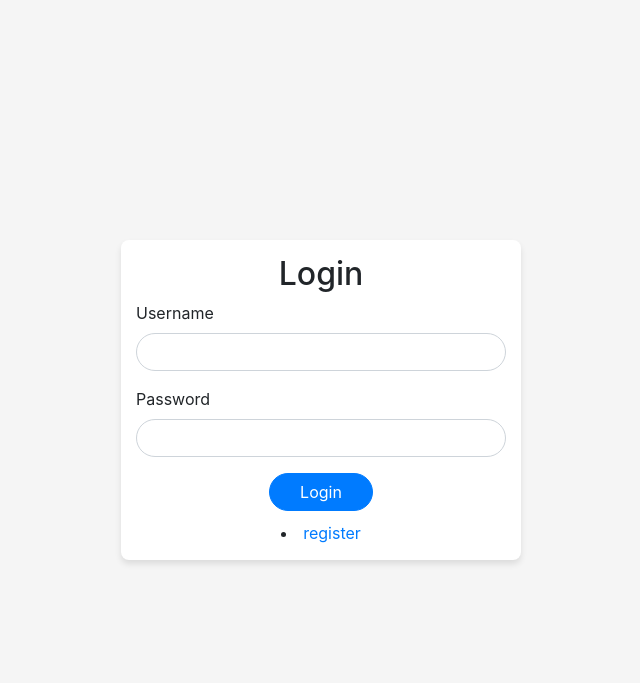
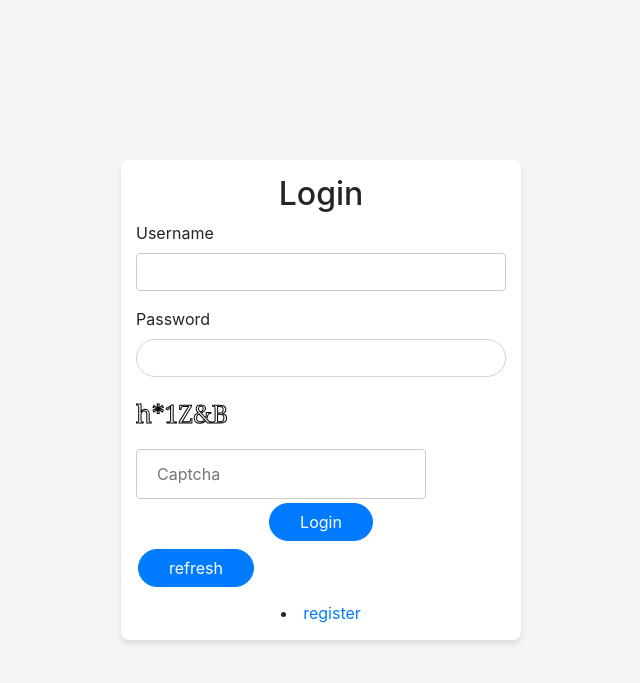
Before and after one commit to floatlcj/COMP3334Project, a Flask app: page /login in a window 1280 px wide. Shown: the top 683 px of the page, without its empty margins (319-959 px from the left). Run offline with Flask 3, Linux system fonts and the light colour scheme; some libraries are stand-ins or nearby versions.

Commit message:
login captcha

```diff
--- a/chat/webapp/app.py
+++ b/chat/webapp/app.py
@@ -110,6 +110,12 @@ def login():
         userDetails = request.form
         username = userDetails['username']
         password = userDetails['password']
+        valid = userDetails['valid']
+        input_str = userDetails['cpatchaTextBox']
+        if (valid!=input_str):
+            error = 'Invalid captcha'
+            return render_template('login.html', error=error)
+
         cur = mysql.connection.cursor()
         cur.execute("SELECT user_id FROM users WHERE username=%s AND password=%s", (username, password,))
         account = cur.fetchone()
@@ -175,5 +181,52 @@ def logout():
     flash('You have been successfully logged out.', 'info')  # Flash a logout success message
     return redirect(url_for('index'))
 
+# Registration for the new account
+@app.route('/register', methods=['GET', 'POST'])
+def register():
+    error = None
+    if request.method == 'POST':
+        userDetails = request.form
+        # Get the username and password
+        username = userDetails['username']
+        password = userDetails['password']
+
+        # Check whether the username is existed
+        if check_name_existed(username):
+            error = "Username is existed"
+        else:
+            register_new(username,password)
+
+    return render_template('login.html', error=error)
+
+def check_name_existed(username):
+    # Connect to the databse
+    cur = mysql.connection.cursor()
+
+    # Use sql to check whether there is same username in the database
+    cur.execute("SELECT COUNT(*) FROM users WHERE username = %s", (username,))
+    search_result = cur.fetchone()[0]
+    number_of_existing = int(search_result)
+
+    # Check whether the number of username is more than 0
+    if number_of_existing > 0:
+        # Already existing
+        return True
+    else:
+        # Not existing
+        return False
+
+def register_new(username,password):
+    # Connect to the databse
+    cur = mysql.connection.cursor()
+
+    # Use sql to input the new username and the password
+    cur.execute("INSERT INTO users (username, password) VALUES (%s, %s)", (username, password))
+
+    # Commit the operation to save the change
+    mysql.connection.commit()
+
+    return
+
 if __name__ == '__main__':
     app.run(debug=True)
--- a/chat/webapp/static/styles.css
+++ b/chat/webapp/static/styles.css
@@ -22,3 +22,23 @@ body {
     padding-left: 30px;
     padding-right: 30px;
 }
+input[type=text] {
+    padding: 12px 20px;
+    display: inline-block;
+    border: 1px solid #ccc;
+    border-radius: 4px;
+    box-sizing: border-box;
+}
+button{
+  background-color: #4CAF50;
+    border: none;
+    color: white;
+    padding: 12px 30px;
+    text-decoration: none;
+    margin: 4px 2px;
+    cursor: pointer;
+}
+canvas{
+  /*prevent interaction with the canvas*/
+  pointer-events:none;
+}
--- a/chat/webapp/templates/chat.html
+++ b/chat/webapp/templates/chat.html
@@ -541,14 +541,14 @@ async function encryptMessage(message) {
     if (message.sender_id==myID.toString()){
       const last_iv = JSON.parse(localStorage.getItem("decryption_iv_"+myID.toString()+"to"+peer_id.toString()+"_"+counter));
       if (last_iv>=ivnum){
-        windows.alert("iv not valid");
+        window.alert("iv not valid");
       }
       localStorage.setItem("decryption_iv_"+myID.toString()+"to"+peer_id.toString()+"_"+counter, JSON.stringify(ivnum));
     }
     if (message.sender_id==peer_id.toString()){
       const last_iv = JSON.parse(localStorage.getItem("decryption_iv_"+peer_id.toString()+"to"+myID.toString()+"_"+counter));
       if (last_iv>=ivnum){
-        windows.alert("iv not valid");
+        window.alert("iv not valid");
       }
       localStorage.setItem("decryption_iv_"+peer_id.toString()+"to"+myID.toString()+"_"+counter, JSON.stringify(ivnum));
     }
--- a/chat/webapp/templates/login.html
+++ b/chat/webapp/templates/login.html
@@ -9,7 +9,7 @@
     <!-- External CSS -->
     <link href="{{ url_for('static', filename='styles.css') }}" rel="stylesheet">
 </head>
-<body>
+<body onload="createCaptcha()">
     <div class="login-container">
         {% with messages = get_flashed_messages(with_categories=true) %}
           {% if messages %}
@@ -31,12 +31,29 @@
                 <label for="password">Password</label>
                 <input type="password" class="form-control" id="password" name="password" required>
             </div>
+
+            <div >
+                <!-- <form onsubmit="validateCaptcha()"> -->
+                    <div id="captcha"></div>
+                    <input type="text" placeholder="Captcha" id="cpatchaTextBox" name ="cpatchaTextBox" required >
+                    <!-- <button type="submit">Submit</button> -->
+                  <!-- </form> -->
+            </div>
+
+            <input type="hidden" id="valid" name="valid">
+
             <div class="text-center">
                 <button type="submit" class="btn btn-primary">Login</button>
             </div>
+        </form>
+        <!-- <div class="text-center">
+            <button type="submit" class="btn btn-primary">Login</button>
+        </div> -->
+        <button onclick="createCaptcha()" class="btn btn-primary">refresh</button>
 
 
-        </form>
+
+
         <!-- <form action="/goToRegister" method="post">
             <div class="text-center" style="margin-top: 10px;">
                 <a href="{{url_for('goToRegister')}} target="_blank" style="background-color: blue; color: white; padding: 10px 20px; display: inline-block; cursor: pointer; border-radius: 15px;">
@@ -44,13 +61,52 @@
                 </a>
             </div>
         </form> -->
+
         <div class="text-center" style="margin-top: 10px;">
-            <!-- <a href="register.html" target="_blank" style="background-color: blue; color: white; padding: 10px 20px; display: inline-block; cursor: pointer; border-radius: 15px;">
-                Register!
-            </a> -->
             <li><a href="/goToRegister">register</a></li>
         </div>
 
     </div>
 </body>
 </html>
+
+<script>
+    var code;
+function createCaptcha() {
+  //clear the contents of captcha div first
+  document.getElementById('captcha').innerHTML = "";
+  var charsArray =
+  "0123456789abcdefghijklmnopqrstuvwxyzABCDEFGHIJKLMNOPQRSTUVWXYZ@!#$%^&*";
+  var lengthOtp = 6;
+  var captcha = [];
+  for (var i = 0; i < lengthOtp; i++) {
+    //below code will not allow Repetition of Characters
+    var index = Math.floor(Math.random() * charsArray.length + 1); //get the next character from the array
+    if (captcha.indexOf(charsArray[index]) == -1)
+      captcha.push(charsArray[index]);
+    else i--;
+  }
+  var canv = document.createElement("canvas");
+  canv.id = "captcha";
+  canv.width = 100;
+  canv.height = 50;
+  var ctx = canv.getContext("2d");
+  ctx.font = "25px Georgia";
+  ctx.strokeText(captcha.join(""), 0, 30);
+  //storing captcha so that can validate you can save it somewhere else according to your specific requirements
+  code = captcha.join("");
+  document.getElementById("captcha").appendChild(canv); // adds the canvas to the body element
+  document.getElementById("valid").value = code;
+}
+function validateCaptcha() {
+  event.preventDefault();
+//   debugger
+  if (document.getElementById("cpatchaTextBox").value == code) {
+    alert("Valid Captcha")
+  }else{
+    alert("Invalid Captcha. try Again");
+    createCaptcha();
+  }
+}
+
+</script>
```
